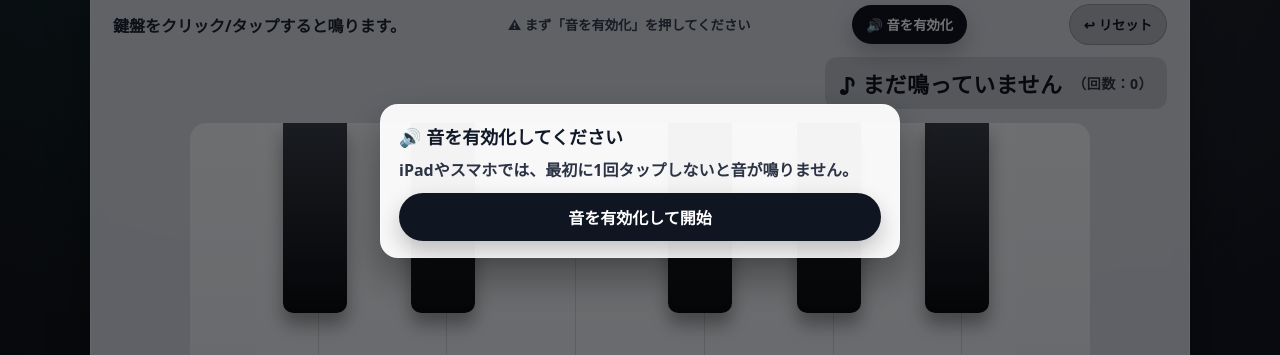
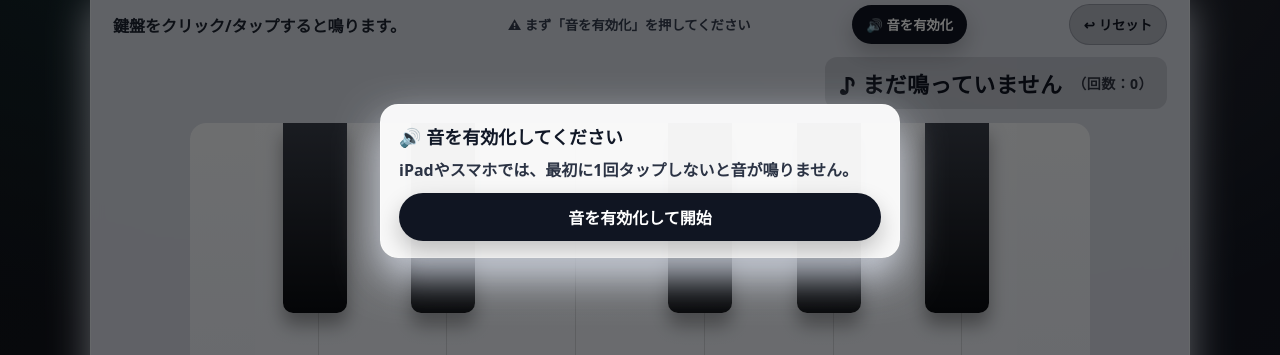
Before and after one commit to inabamichio0218-arch/pianolesson, a plain HTML site: page index.html in a window 1280 px wide. Shown: the part 219-574 px from the top of the page. Drawn offline with Linux system fonts and the light colour scheme.

Commit message:
Update index.html

```diff
--- a/index.html
+++ b/index.html
@@ -11,7 +11,7 @@
       --bg2:#141824;
       --accent:#2fe7df;
       --card:#ffffff;
-      --shadow: 0 18px 40px rgba(0,0,0,.35);
+      --shadow: 0 18px 40px rgba(220,226,238,.92);
       --radius: 18px;
       --keyH: 300px;      /* 白鍵の高さ */
       --blackW: 64px;     /* 黒鍵の幅 */
```
